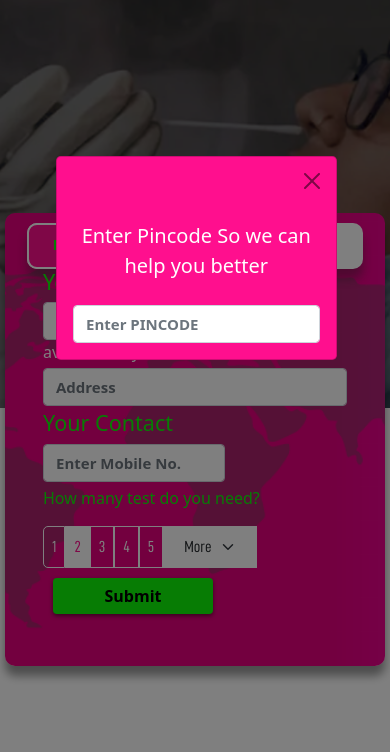
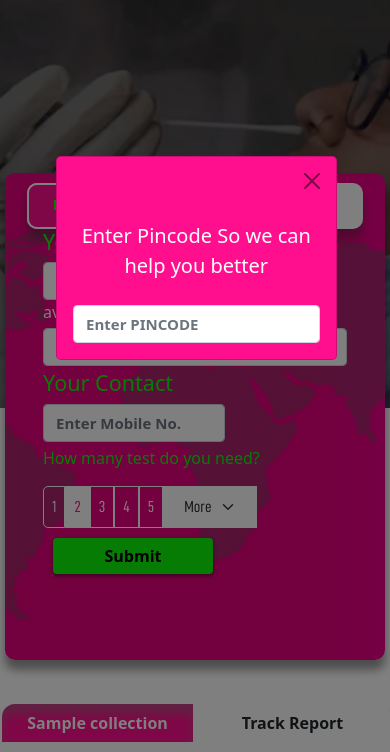
Before and after one commit to deepaksemwal121/pathstore, a plain HTML site: page index.html in a window 390 px wide. Shown: the part 92-844 px from the top of the page. Drawn offline with nearby package versions, Linux system fonts and the light colour scheme.

Commit message:
Mobile UI Fixed

```diff
--- a/index.html
+++ b/index.html
@@ -82,12 +82,6 @@
      <!--Navigation Tabs Starts Here-->
         <section class="content">
 
-           <!--------------------------------------     Mobile Responsive Code-------------->
-                <section>
-                    <div class="container d-sm-none mobile-nav">
-
-                    </div>
-                </section>
 
             <!-- Nav pills -->
             <ul class="nav nav-pills" role="tablist">
@@ -302,7 +296,22 @@
             <!----------Track Report Ends Here-->
 
         </div>
-            <!------Tab Panes Ends Here-->
+               <!------Tab Panes Ends Here-->
+
+
+                   <!--------------------------------------     Mobile Responsive Code-------------->
+                   <div class="container d-sm-none w-100  mobile-nav">
+                    <div class="row ">
+                        <div class="col-6 paneChangebtn-left activePane d-flex justify-content-center">
+                            <button class="btn fw-bold ">Sample collection</button>
+                        </div>
+                        <div class="col-6 d-flex paneChangebtn-right justify-content-center">
+                            <button class="btn fw-bold">Track Report</button>
+                        </div>
+                    </div>
+                </div>
+
+
           </section>
 
 
--- a/style.css
+++ b/style.css
@@ -227,7 +227,7 @@ select{
 
 .pinkBtn{
 
-  background: linear-gradient(180deg, #ff0f8e 0%, #E6017E 100%);
+  background: #FF0F8E;
   border: none;
   color: white;
   border-radius: 5px;
@@ -240,12 +240,12 @@ select{
 
   font-family: 'D-DIN Condensed';
   font-weight: bold;
-  color:#E6017E;
+  color:#FF0F8E;
 }
 
 .pink{
 
-  color:#E6017E;
+  color:#FF0F8E;
 
 }
  .smallText{
@@ -266,6 +266,35 @@ select{
   position: fixed;
   bottom: 0;
   float: initial;
+  left: 0;
+  background-color:#fff;
+  width: auto;
+  height: 50px;
+  border-radius: 15px 15px 0 0;
+  box-shadow: 0px 10px 10px rgba(44, 44, 44, 0.4);
+
+}
+.paneChangebtn-left {
+
+  background-color: white;
+  color: #0EF909;
+  border-radius: 15px 0 0 0;
+}
+.paneChangebtn-right {
+
+  background-color:white;
+  color: #0EF909;
+  border-radius: 0 15px 0 0;
+}
+
+.activePane{
+  background-color:#FF0F8E;
+  border: white solid 2px;
+  box-shadow: inset 0px 10px 10px rgba(122, 122, 122, 0.466);
+}
+
+.activePane button{
+  color: #fff;
 
 }
 
@@ -280,7 +309,7 @@ select{
     }
     .tab-content{
       width:auto;
-      top: 300px;
+      top: 260px;
       margin: 5px ;
       left: 0;
       right: 0;
@@ -300,4 +329,14 @@ select{
     .toggleBtn-active{
       font-size: 0.9rem;
     }
+    .nav-pills{
+      display: none;
+    }
+    .navbar-brand{
+
+      font-size: 2.5rem;
+    }
+    .tab-pane {
+      margin-bottom: 50px;
+    }
   }
```
